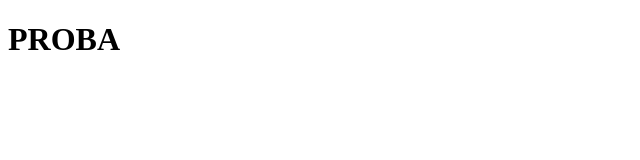
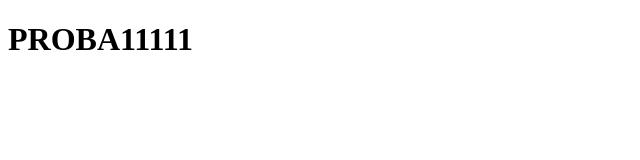
Before and after one commit to KaticaKaja/employees-register, an Angular app: page / in a window 1280 px wide. Shown: the top 160 px of the page, without its empty margins (0-640 px from the left). Built offline with nearby package versions, Linux system fonts and the light colour scheme.

Commit message:
promena2

```diff
--- a/src/app/shared/components/header/header.component.html
+++ b/src/app/shared/components/header/header.component.html
@@ -1 +1 @@
-<h1>PROBA</h1>
+<h1>PROBA11111</h1>
```
